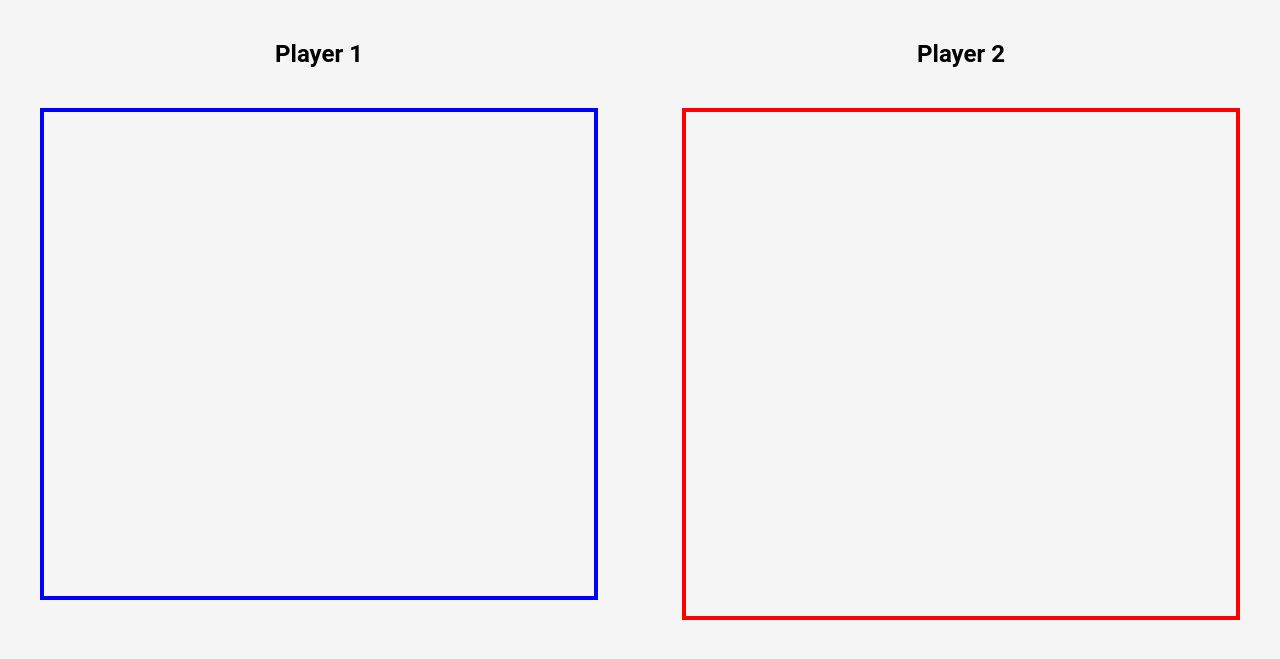
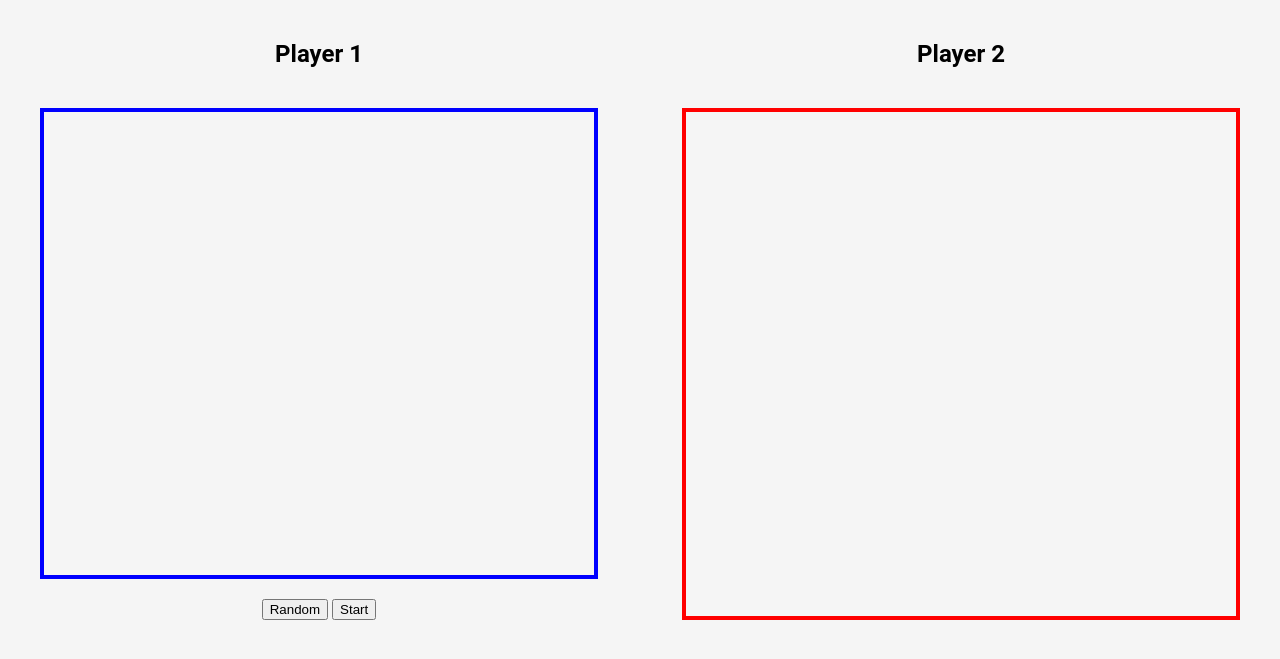
Before and after one commit to Franco-Redivo/battleship, a website: page index.html in a window 1280 px wide. Shown: the part 129-788 px from the top of the page. Drawn offline with Linux system fonts and the light colour scheme.

Commit message:
randomize and star btns

```diff
--- a/index.html
+++ b/index.html
@@ -5,7 +5,7 @@
     <meta name="viewport" content="width=device-width, initial-scale=1.0">
     <title>Battleship</title>
     <link rel="stylesheet" href="styles.css">
-    <script src="game.js" type="module"></script>
+    <script src="game.js" type="module" defer></script>
 </head>
 <body>
     <header>
@@ -15,7 +15,10 @@
         <div id="player">
             <h2>Player 1</h2>
             <div id="playerGrid"></div>
-            <div id="playerBtns"></div>
+            <div id="playerBtns">
+                <button id="randomBtn">Random</button>
+                <button id="startBtn">Start</button>
+            </div>
         </div>
         <div id="enemy">
             <h2>Player 2</h2>
```
